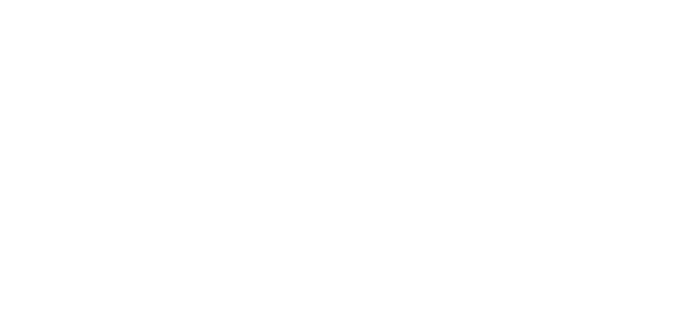
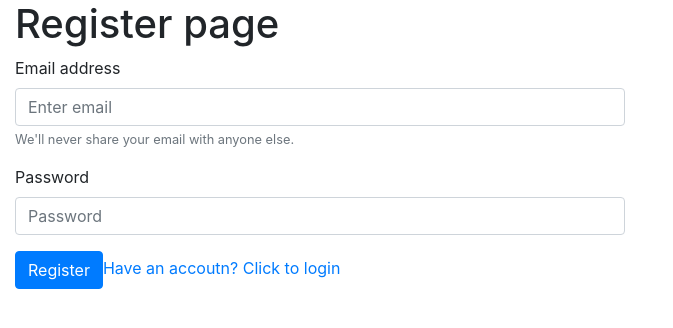
Before and after one commit to EliasFl/react-firebase, a React (Create React App) app: page /register in a window 1280 px wide. Shown: the top 328 px of the page, without its empty margins (0-673 px from the left). Built offline with nearby package versions, Linux system fonts and the light colour scheme.

Commit message:
Added the Login and Register pages

```diff
--- a/src/App.js
+++ b/src/App.js
@@ -2,12 +2,17 @@
 import { Route, Redirect } from 'react-router-dom';
 
 import Home from './pages/Home';
+import Login from './pages/Login';
+import Register from './pages/Register';
 
 class App extends Component {
   render() {
     return (
       <div>
         <Route path="/home" component={Home} />
+
+        <Route path="/login" component={Login} />
+        <Route path="/register" component={Register} />
 
         <Route exact path="/" render={() => (
           <Redirect to="/home" />
--- /dev/null
+++ b/src/pages/Login.js
@@ -0,0 +1,37 @@
+import React, { Component } from 'react';
+import { Link } from 'react-router-dom';
+
+class Login extends Component {
+  state = {
+    email: '',
+    password: '',
+  };
+
+  handleChange = (event) => {
+    this.setState({
+      [event.target.type]: event.target.value,
+    });
+  };
+
+  render() {
+    return (
+      <div className="col-md-6">
+        <h1>Login page</h1>
+        <form>
+          <div className="form-group">
+            <label htmlFor="inputEmail">Email address</label>
+            <input onChange={this.handleChange} type="email" id="inputEmail" className="form-control" placeholder="Enter email" value={this.state.email} />
+          </div>
+          <div className="form-group">
+            <label htmlFor="inputPassword">Password</label>
+            <input onChange={this.handleChange} type="password" id="inputPassword" className="form-control" placeholder="Password" value={this.state.password} />
+          </div>
+          <button type="submit" className="btn btn-primary">Login</button>
+          <Link to="/register">Need an account? Click to register</Link>
+        </form>
+      </div>
+    );
+  }
+}
+
+export default Login;
--- /dev/null
+++ b/src/pages/Register.js
@@ -0,0 +1,38 @@
+import React, { Component } from 'react';
+import { Link } from 'react-router-dom';
+
+class Register extends Component {
+  state = {
+    email: '',
+    password: '',
+  };
+
+  handleChange = (event) => {
+    this.setState({
+      [event.target.type]: event.target.value,
+    });
+  };
+
+  render() {
+    return (
+      <div className="col-md-6">
+        <h1>Register page</h1>
+        <form>
+          <div className="form-group">
+            <label htmlFor="inputEmail">Email address</label>
+            <input onChange={this.handleChange} type="email" className="form-control" id="inputEmail" placeholder="Enter email" value={this.state.email} />
+            <small id="emailHelp" className="form-text text-muted">We'll never share your email with anyone else.</small>
+          </div>
+          <div className="form-group">
+            <label htmlFor="exampleInputPassword1">Password</label>
+            <input onChange={this.handleChange} type="password" className="form-control" id="exampleInputPassword1" placeholder="Password" value={this.state.password} />
+          </div>
+          <button type="submit" className="btn btn-primary">Register</button>
+          <Link to="/login">Have an accoutn? Click to login</Link>
+        </form>
+      </div>
+    );
+  }
+}
+
+export default Register;
```
